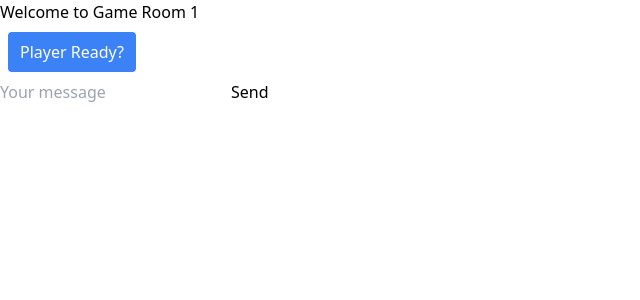
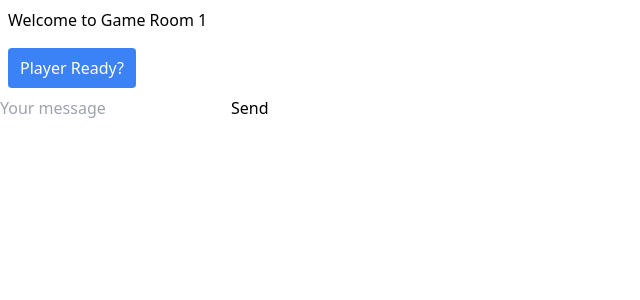
Before and after one commit to SE6361Team1/killerspades, a React (Create React App) app: page /GameRoom/1 in a window 1280 px wide. Shown: the top 300 px of the page, without its empty margins (0-640 px from the left). Built offline with nearby package versions, Linux system fonts and the light colour scheme; no server answers.

Commit message:
Added styling to the Gameroom.js -Riya

```diff
--- a/src/GameRoom/GameRoom.js
+++ b/src/GameRoom/GameRoom.js
@@ -125,8 +125,9 @@ export const GameRoom = () => {
 
     return (
         <div>
-        <div> Welcome to Game Room {roomId} </div>
+        <div className="px-2 py-2"> Welcome to Game Room {roomId} </div>
         {allPlayersReady ? (
+            <div className="px-2 py -2">
             <div>
                     My username is: {myUsername}
                   <div>
@@ -143,6 +144,7 @@ export const GameRoom = () => {
                 </div>
                 <div>
                     {displayCards(myCards)}
+                </div>
             </div>
             </div>
             </div>
```
Lines whose indentation alone changed are shown as unchanged.
